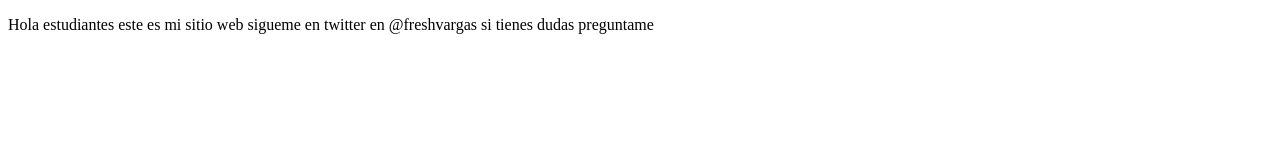
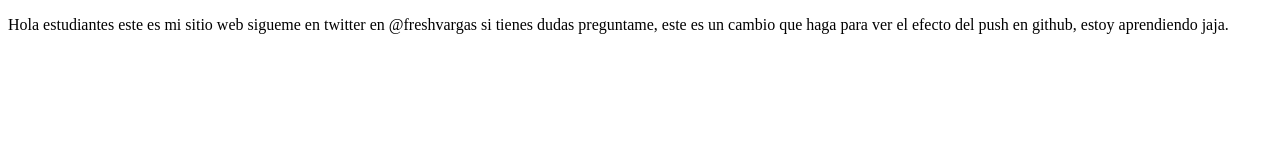
Before and after one commit to freshvargas/proyectoDemoCursoPrework, a plain HTML site: page index.html in a window 1280 px wide. Drawn offline with Linux system fonts and the light colour scheme.

Commit message:
cambios agregamos mas info

```diff
--- a/index.html
+++ b/index.html
@@ -8,7 +8,8 @@
 </head>
 <body>
     <p>
-        Hola estudiantes este es mi sitio web sigueme en twitter en @freshvargas si tienes dudas preguntame
+        Hola estudiantes este es mi sitio web sigueme en twitter en @freshvargas si tienes dudas preguntame,
+        este es un cambio que haga para ver el efecto del push en github, estoy aprendiendo jaja.
     </p>
 </body>
 </html>
```
